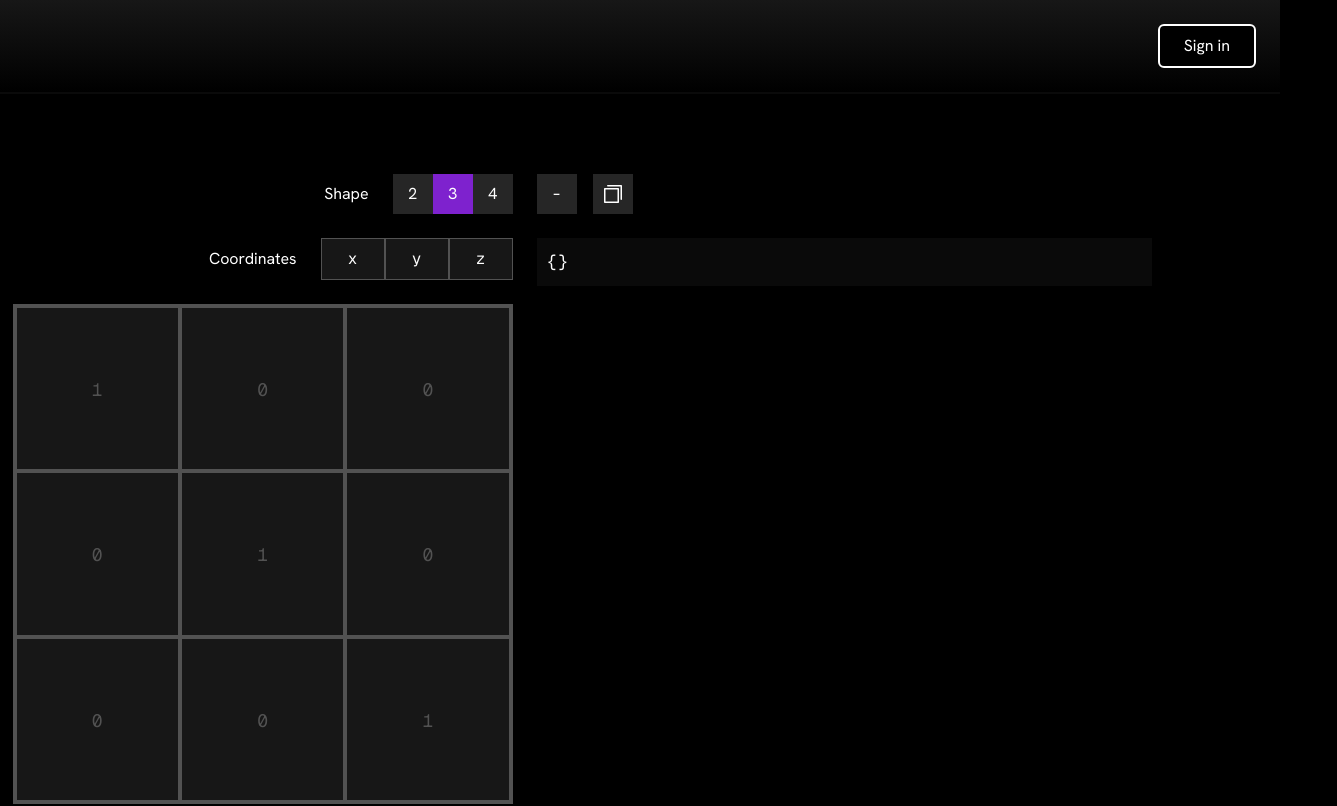
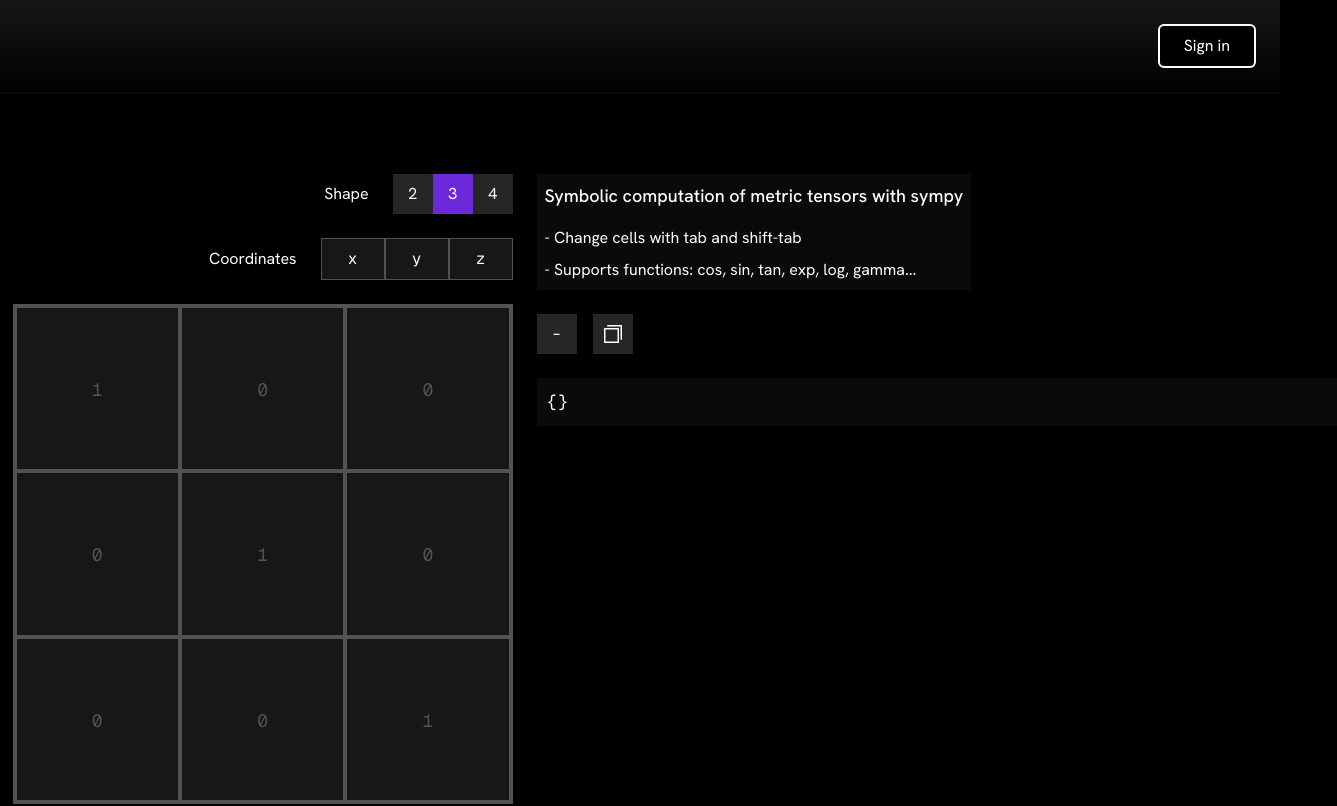
Before and after one commit to cbernard10/metric-flask, a Next.js app: page / in a window 1280 px wide. Shown: the top 806 px of the page, 1337 px wide, since content can reach past the window. Built offline with nearby package versions, Linux system fonts and the light colour scheme; no server answers.

Commit message:
styling + added tips

```diff
--- a/components/CoordinatesForm.jsx
+++ b/components/CoordinatesForm.jsx
@@ -2,13 +2,15 @@ import React from "react";
 
 function CoordinatesForm({ coordinates, setCoordinates }) {
   return (
-    <form className="bg-black flex flex-row gap-6 items-center justify-end ">
+    <form className="bg-black flex flex-row gap-6 items-center w-fit">
       <label>Coordinates</label>
       <div className="flex flex-row">
         {coordinates.map((coordinate, index) => {
           return (
             <input
-              className="w-16 border-[1px] py-2 border-neutral-600 bg-neutral-900 flex justify-center items-center text-center font-mono"
+              className="w-16 border-[1px] py-2 border-neutral-600 bg-neutral-900 flex justify-center items-center text-center font-mono outline-none
+              focus:border-violet-700 focus:bg-violet-950
+              "
               key={index}
               type="text"
               value={coordinate}
--- a/components/MetricContainer.jsx
+++ b/components/MetricContainer.jsx
@@ -21,7 +21,7 @@ function MetricContainer() {
     <div className="flex flex-col gap-12 max-w-[80%] mx-auto py-20">
       <div className="flex xl:flex-row flex-col gap-6 items-center xl:items-start">
         <div className="flex flex-col gap-6 xl:items-end items-center">
-          <div className="flex flex-col gap-6 ">
+          <div className="flex flex-col gap-6 justify-end items-end">
             <div className="flex flex-row justify-end items-center gap-6">
               <span>Shape</span>
               <div className="flex flex-row">
@@ -32,7 +32,7 @@ function MetricContainer() {
                       id={`shape-${dimension}`}
                       className={`${
                         entries.length === dimension ** 2
-                          ? "bg-purple-700"
+                          ? "bg-violet-700"
                           : "bg-neutral-800"
                       } w-10 h-10 flex flex-row items-center justify-center border-2 border-transparent hover:border-neutral-600`}
                       onClick={() => {
@@ -67,8 +67,15 @@ function MetricContainer() {
           </div>
           <Log buffer={buffer}></Log>
         </div>
+        <div className="flex flex-col gap-6">
+          <ul className="flex flex-col bg-neutral-950 p-2 gap-2 w-fit">
+            <span className="text-lg font-medium pb-2">Symbolic computation of metric tensors with sympy</span>
+            <span>- Change cells with tab and shift-tab</span>
+            <span>- Supports functions: cos, sin, tan, exp, log, gamma...</span>
+          </ul>
 
-        <ResultJson metricConstants={metricConstants} setBuffer={setBuffer} />
+          <ResultJson metricConstants={metricConstants} setBuffer={setBuffer} />
+        </div>
       </div>
 
       <ResultView metricConstants={metricConstants} coordinates={coordinates} />
--- a/components/Save.jsx
+++ b/components/Save.jsx
@@ -21,6 +21,7 @@ function Save({ metric, coordinates, log }) {
         <div className="flex flex-row gap-4">
           <input
             id="name"
+            placeholder="name"
             className="bg-neutral-800 p-2"
             onChange={(event) => setName(event.target.value)}
           ></input>
```
